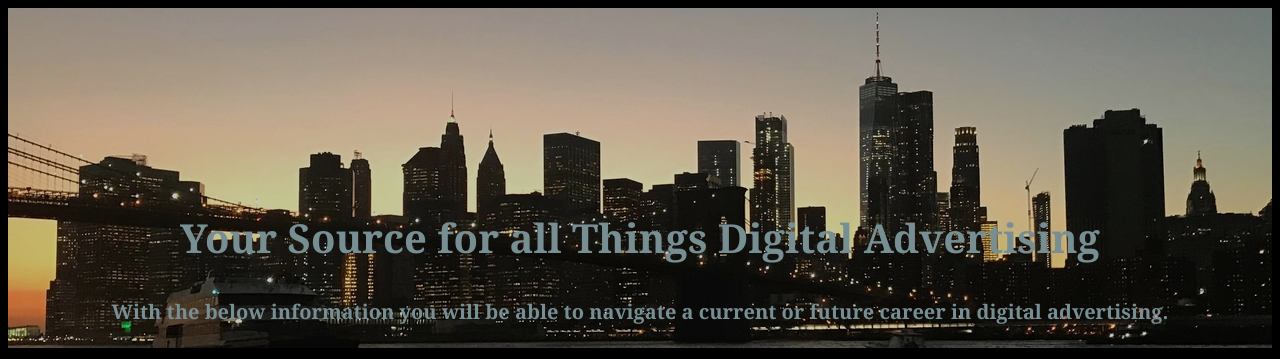
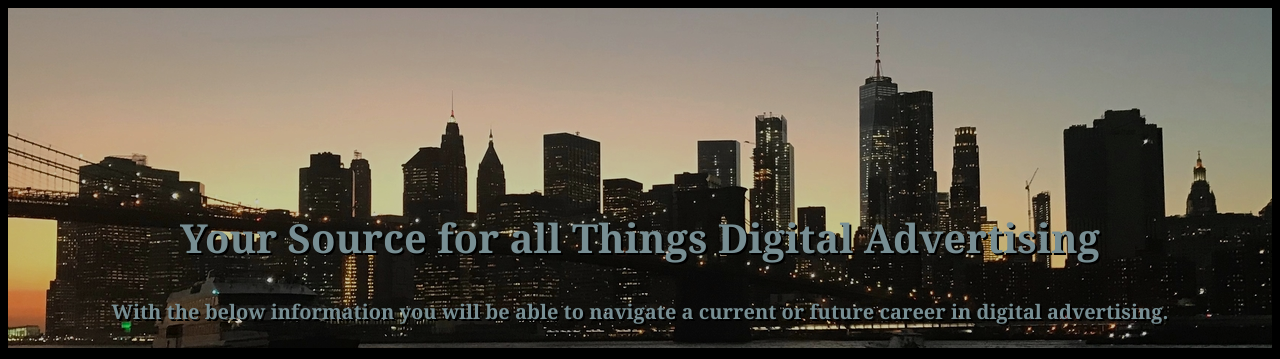
Before and after one commit to DanielleOrbin/Project, a plain HTML site: page index.html in a window 1280 px wide. Shown: the top 359 px of the page. Drawn offline with Linux system fonts and the light colour scheme.

Commit message:
Add files via upload

```diff
--- a/assets/css/style.css
+++ b/assets/css/style.css
@@ -152,7 +152,6 @@ hr {
 }
 
 #contactpicture {
-
     background-attachment: scroll;
     background-repeat: no-repeat;
     position: relative;
@@ -172,6 +171,7 @@ hr {
     color: #95B2B8;
     text-align: center;
     padding-top: 175px;
+    text-shadow: 2px 2px #000
 }
 
 .button,
```
